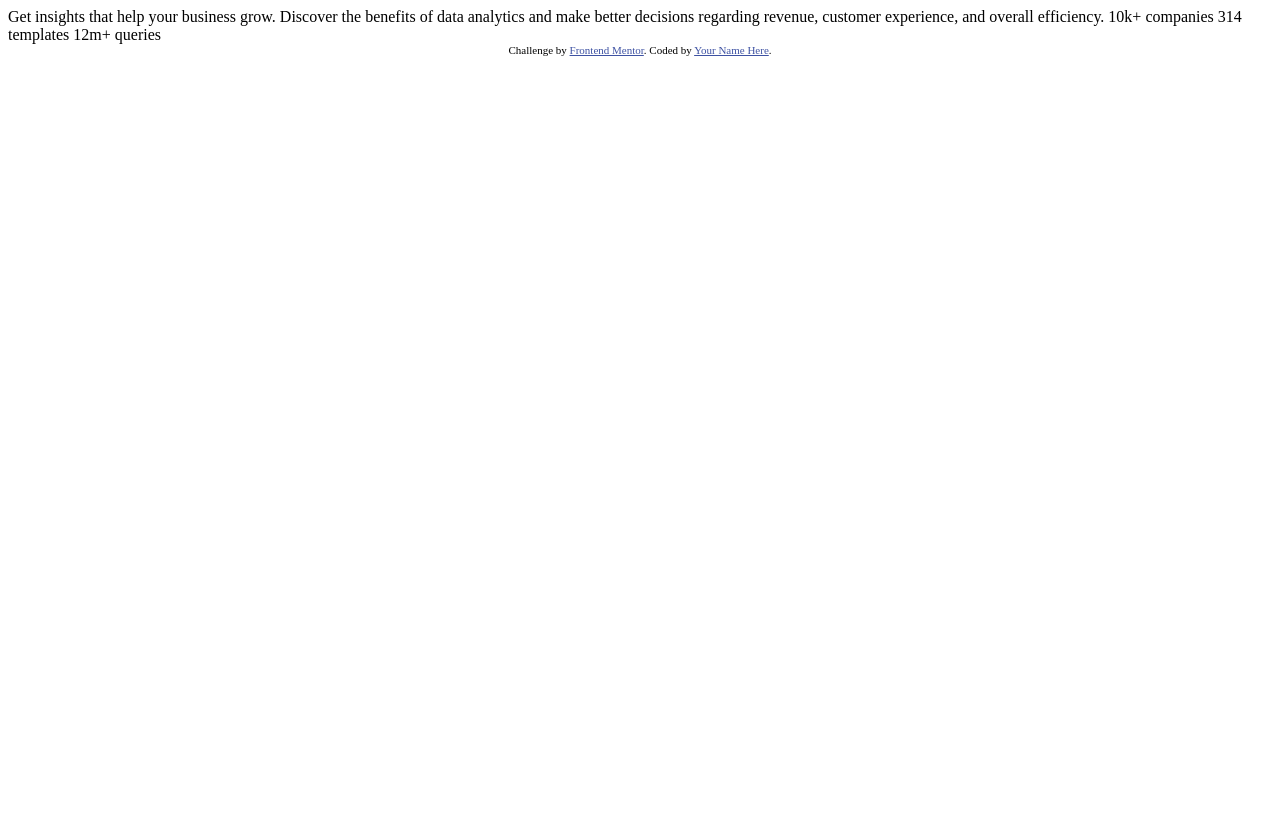
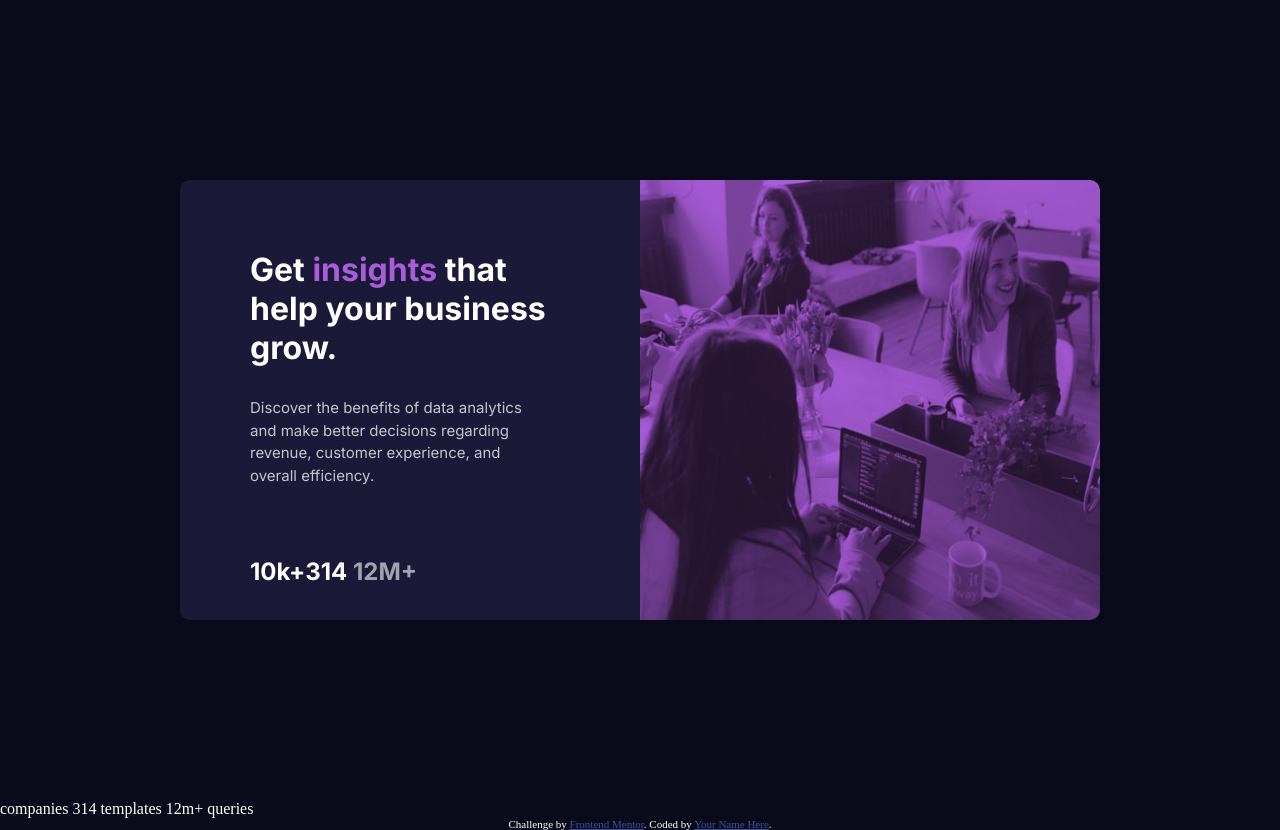
Before and after one commit to MariaSusaiDev/Frontend-Mentor-HTML-CSS-Challenge, a plain HTML site: page index.html in a window 1280 px wide. Before the commit the page ends 800 px from the top, so only its background shows below. Drawn offline with Linux system fonts and the light colour scheme.

Commit message:
Added style.css and added content to index.html

```diff
--- /dev/null
+++ b/css/style.css
@@ -0,0 +1,86 @@
+@import url('https://fonts.googleapis.com/css2?family=Inter:wght@400;700&display=swap');
+@import url('https://fonts.googleapis.com/css2?family=Inter:wght@400;700&family=Lexend+Deca&display=swap');
+
+
+*{
+ margin: 0;
+ padding: 0;
+ box-sizing: border-box;
+ color: white;
+}
+
+
+body{
+  background-color: hsl(233, 47%, 7%);
+}
+
+.container{
+  display: flex;
+  align-items: center;
+  justify-content: center;
+  height: 55vh;
+  margin: 180px;
+}
+
+.business-content{
+  width: 720px;
+  background-color: hsl(244, 38%, 16%);
+  height: 100%;
+  border-top-left-radius: 10px;
+  border-bottom-left-radius: 10px;
+}
+
+.business-image{
+  width: 720px;
+  background-color: hsl(277, 64%, 61%);
+  height: 100%;
+  border-top-right-radius: 10px;
+  border-bottom-right-radius: 10px;
+}
+
+.business-image img{
+  height: 100%;
+  width: 100%;
+  mix-blend-mode: multiply;
+  opacity: 0.8;
+}
+
+.main-heading{
+  font-family: 'Inter', sans-serif;
+  font-size: 32px;
+  color: hsl(0, 0%, 100%);
+  font-weight: 700;
+  margin-top: 70px;
+  margin-right: 70px;
+  margin-left: 70px;
+  margin-bottom: 30px;
+}
+
+.main-content{
+  font-family: 'Inter', sans-serif;
+  font-size: 15px;
+  color: hsla(0, 0%, 100%, 0.75);
+  margin-bottom: 70px;
+  margin-right: 90px;
+  margin-left: 70px;
+  line-height: 1.5;
+}
+
+.main-heading span{
+  color: hsl(277, 64%, 61%);
+}
+
+.stats{
+    font-family: 'Inter', sans-serif;
+    font-size: 24px;
+    font-weight: 700;
+    margin-left: 70px;
+    color: hsla(0, 0%, 100%, 0.6);
+}
+
+.attribution {
+  font-size: 11px; text-align: center;
+}
+.attribution a {
+  color: hsl(228, 45%, 44%);
+}
--- a/index.html
+++ b/index.html
@@ -1,27 +1,43 @@
 <!DOCTYPE html>
 <html lang="en">
+
 <head>
   <meta charset="UTF-8">
   <meta name="viewport" content="width=device-width, initial-scale=1.0"> <!-- displays site properly based on user's device -->
 
-  <link rel="icon" type="image/png" sizes="32x32" href="./images/favicon-32x32.png">
+  <link rel="icon" type="image/png" sizes="32x32" href="images/favicon-32x32.png">
+  <link rel="stylesheet" href="css/style.css">
 
   <title>Frontend Mentor | Stats preview card component</title>
 
-  <!-- Feel free to remove these styles or customise in your own stylesheet 👍 -->
-  <style>
-    .attribution { font-size: 11px; text-align: center; }
-    .attribution a { color: hsl(228, 45%, 44%); }
-  </style>
 </head>
+
 <body>
 
-  Get insights that help your business grow.
+  <div class="container">
 
-  Discover the benefits of data analytics and make better decisions regarding revenue, customer
-  experience, and overall efficiency.
+    <div class="business-content">
+        <p class="main-heading"> Get <span>insights</span> that help your business grow.</p>
+        <p class="main-content">Discover the benefits of data analytics and make better decisions regarding revenue, customer
+        experience, and overall efficiency.</p>
+        <div class="stats">
+          <span>10k+</span><span>314 </span>  12M+ </p>
+        </div>
 
-  10k+ companies
+    </div>
+
+    <div class="business-image">
+  <img src="/images/image-header-desktop.jpg" alt="business-image">
+
+    </div>
+
+  </div>
+
+
+
+
+
+  companies
   314 templates
   12m+ queries
 
@@ -30,4 +46,5 @@
     Coded by <a href="#">Your Name Here</a>.
   </div>
 </body>
+
 </html>
```
